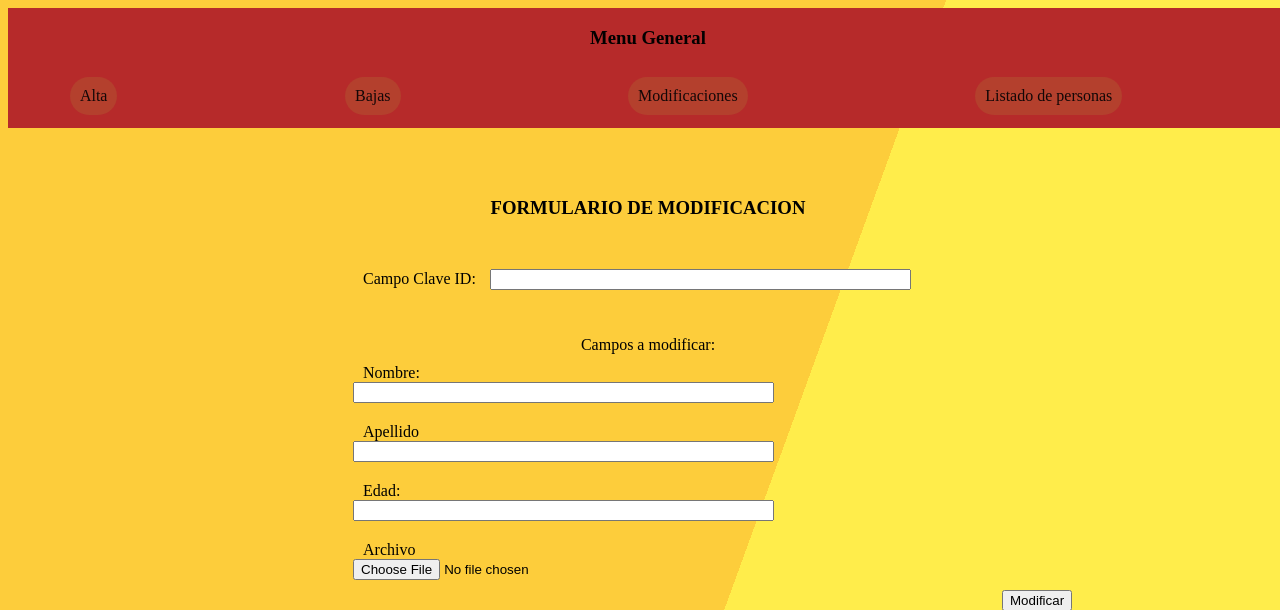
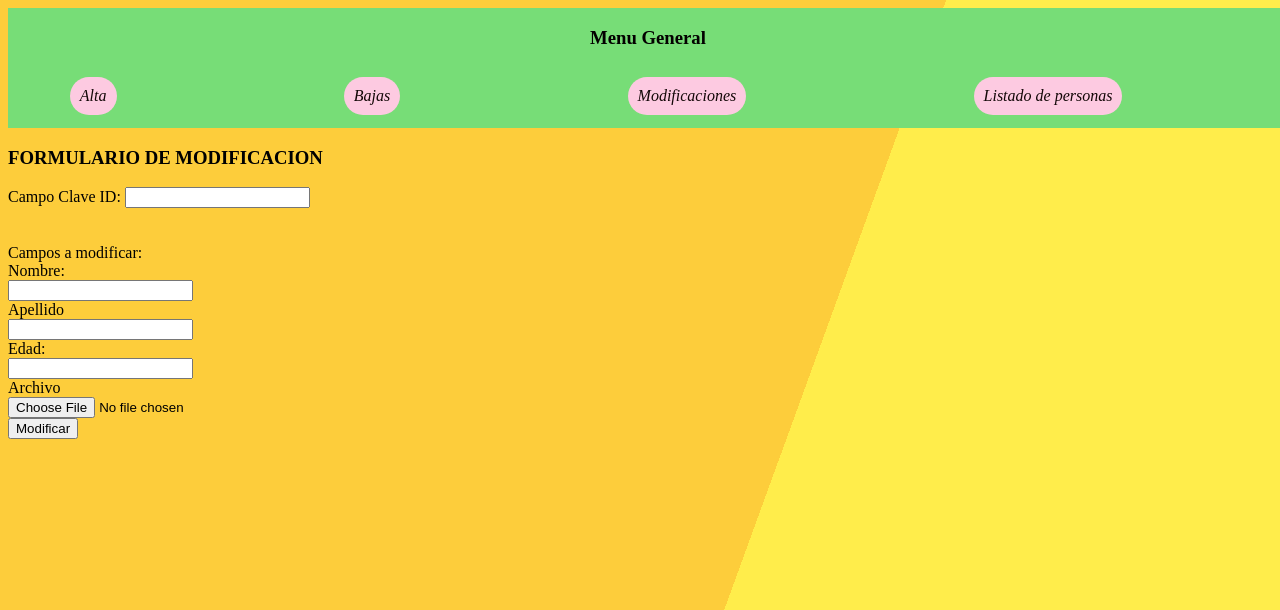
Before and after one commit to danteuri/PhpEjemplo-subirArchivoABase, a PHP site: page /forms/form-modificacion.php in a window 1280 px wide. Shown: the top 610 px of the page. Run offline with PHP 8.4, Linux system fonts and the light colour scheme.

Commit message:
jhytmnjyt
hmnytmnmnmnytalan

```diff
--- a/css/menu.css
+++ b/css/menu.css
@@ -7,7 +7,7 @@ body{
 .header{
     display: flex;
     flex-direction: column;
-    background-color: rgb(182, 42, 42);
+    background-color: #77dd77;
     height: 120px;
 }
 
@@ -19,13 +19,14 @@ body{
 .menu{
     display: flex;
     justify-content: space-around;
+    font-style: italic;
 }
 
 .menu a{
     text-decoration: none;
     padding: 10px;
     color: rgb(19, 7, 7);
-    background-color: rgba(162, 219, 70, 0.123);
+    background-color: #fdcae1;
     margin: 10px;
     border-radius: 1cm;
 }
--- a/forms/form-modificacion.php
+++ b/forms/form-modificacion.php
@@ -7,7 +7,7 @@ include '../code/menu.php';
 	<meta charset="UTF-8">
 	<meta name="viewport" content="width=device-width, initial-scale=1.0">
 	<title>Formulario de Modificacion</title>
-	<link rel="stylesheet" href="../css/formAltas.css">
+	<link rel="stylesheet" href="../css/menu.css">
 	<!-- <link rel="stylesheet" href="../css/menu.css"> PUEDE QUE ME EQUIVOQUE AL QUITARLO NO SE AUN
 	SON LAS 11:52PM Y LLEVO DESDE Q LLEGUE A MI CASA HACIENDO ESTO :<-->
 </head>
```
